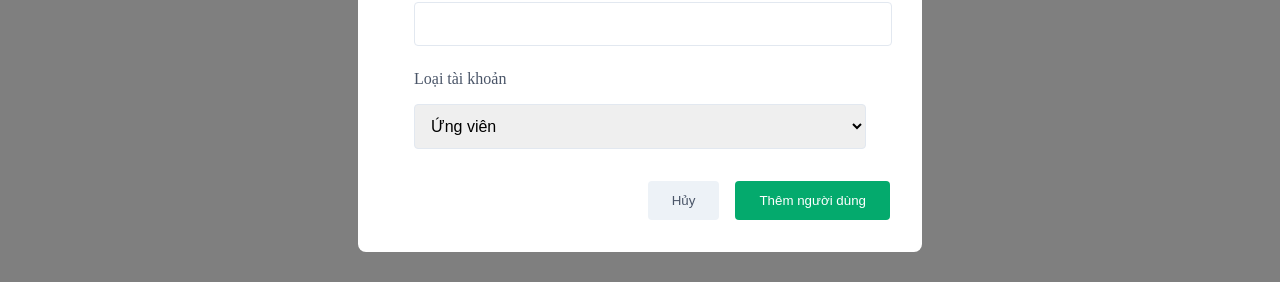
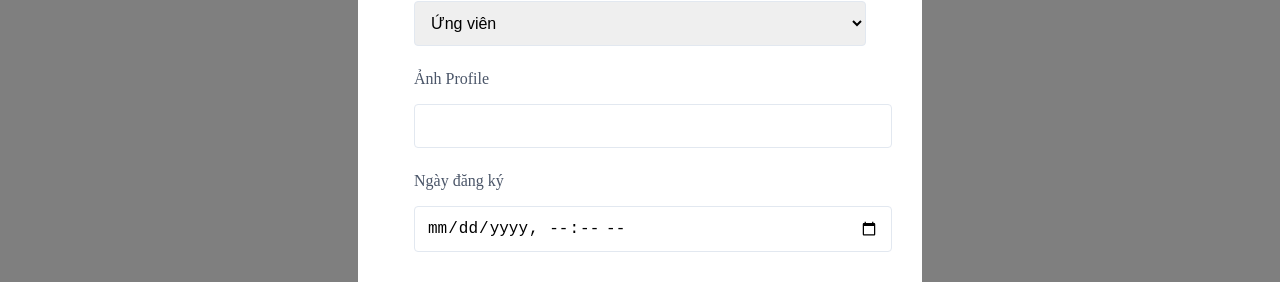
Before and after one commit to MThaiTran/BotCV, a React (Vite) app in the folder client/: page /admin/users in a window 1280 px wide. Both pictures are taken after a click on the button "Thêm người dùng". Shown: the part 434-716 px from the top of the page. Built offline with nearby package versions, Linux system fonts and the light colour scheme; no server answers.

Commit message:
fix User CRUD

```diff
--- a/client/src/pages/Admin/AdminUserManagementPage.jsx
+++ b/client/src/pages/Admin/AdminUserManagementPage.jsx
@@ -16,7 +16,9 @@ const AdminUserManagementPage = () => {
     name: '',
     email: '',
     password: '',
-    role: 'candidate'
+    role: 'candidate',
+    profileImage: '',
+    registrationDate: ''
   });
   const [editUser, setEditUser] = useState({
     id: '',
@@ -86,20 +88,34 @@ const AdminUserManagementPage = () => {
       return;
     }
 
+    const userDataForApi = {
+      email: newUser.email,
+      password: newUser.password,
+      profileImage: newUser.profileImage,
+      userType: newUser.role === 'employer' ? 'Employer' : 'Seeker',
+      registrationDate: newUser.registrationDate ? newUser.registrationDate.split('T')[0] : new Date().toISOString().split('T')[0]
+    };
+
     try {
-      const createdUser = await adminService.createUser(newUser);
+      const createdUser = await adminService.createUser(userDataForApi);
       setUsers([...users, createdUser]);
       setShowAddModal(false);
       setNewUser({
         name: '',
         email: '',
         password: '',
-        role: 'candidate'
+        role: 'candidate',
+        profileImage: '',
+        registrationDate: ''
       });
       setFormErrors({});
     } catch (error) {
       console.error('Error creating user:', error);
-      setFormErrors({ general: 'Có lỗi xảy ra khi tạo người dùng' });
+      if (error.response && error.response.data && error.response.data.message) {
+        setFormErrors({ general: error.response.data.message });
+      } else {
+        setFormErrors({ general: 'Có lỗi xảy ra khi tạo người dùng' });
+      }
     }
   };
 
@@ -170,13 +186,14 @@ const AdminUserManagementPage = () => {
   };
 
   const openDeleteModal = (user) => {
-    setSelectedUser(user);
+    setSelectedUser({ ...user, id: user.ID });
     setShowDeleteModal(true);
   };
 
   const openEditModal = (user) => {
     const userWithCompany = {
       ...user,
+      id: user.ID,
       company: user.company || {
         name: '',
         address: '',
@@ -382,6 +399,26 @@ const AdminUserManagementPage = () => {
                   <option value="employer">Nhà tuyển dụng</option>
                 </select>
               </div>
+              <div className="form-group">
+                <label htmlFor="profileImage">Ảnh Profile</label>
+                <input
+                  type="text"
+                  id="profileImage"
+                  name="profileImage"
+                  value={newUser.profileImage}
+                  onChange={handleInputChange}
+                />
+              </div>
+              <div className="form-group">
+                <label htmlFor="registrationDate">Ngày đăng ký</label>
+                <input
+                  type="datetime-local"
+                  id="registrationDate"
+                  name="registrationDate"
+                  value={newUser.registrationDate}
+                  onChange={handleInputChange}
+                />
+              </div>
               <div className="modal-actions">
                 <button
                   type="button"
--- a/client/src/services/adminService.js
+++ b/client/src/services/adminService.js
@@ -276,5 +276,23 @@ export const adminService = {
       console.error('Error updating company status:', error.response?.data || error.message);
       throw error;
     }
+  },
+
+  createUser: async (userData) => {
+    try {
+      const response = await axios.post('/api/userAccount',
+        userData,
+        {
+          headers: {
+            'Content-Type': 'application/json'
+          },
+          withCredentials: true
+        }
+      );
+      return response.data;
+    } catch (error) {
+      console.error('Error creating user:', error.response?.data || error.message);
+      throw error;
+    }
   }
 };
```
